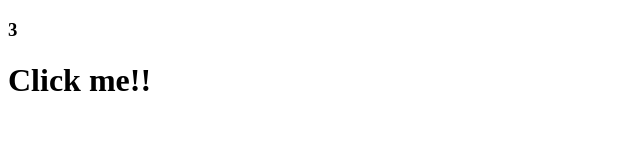
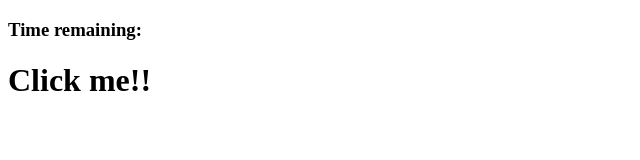
Before and after one commit to mrtwisterzzz/moving_button, a plain HTML site: page MagicButton.html in a window 1280 px wide. Shown: the whole page, without its empty margins (0-640 px from the left). Drawn offline with nearby package versions, Linux system fonts and the light colour scheme.

Commit message:
Added span
Will try to show counter backwards.

```diff
--- a/MagicButton.html
+++ b/MagicButton.html
@@ -10,7 +10,7 @@
     </head>
 
     <body>
-        <h3></h3>
+        <h3>Time remaining: <span></span></h3>
         <h1 id="click">Click me!!</h1>
 
         <script src="https://ajax.googleapis.com/ajax/libs/jquery/3.3.1/jquery.min.js"></script>
--- a/MagicButton.js
+++ b/MagicButton.js
@@ -2,14 +2,14 @@
 let count = 0;
 
 let click = document.querySelector("#click");
-let h3 = document.querySelector("h3");
+let span = document.querySelector("span");
 
 
 let timer = setInterval(hide,1500);
 
 function hide() {
     count +=1;
-    h3.textContent = count;
+    h3.textContent = 5-count;
 
     $("#click").click(function() {
         clearInterval(1);
```
